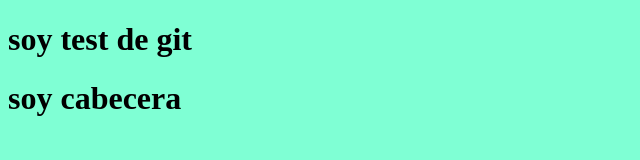
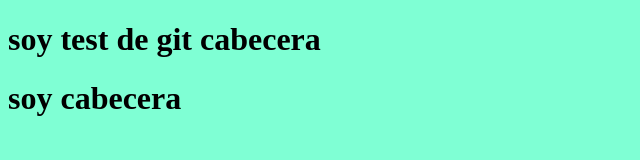
Before and after one commit to fabiohm003/testRemoto, a plain HTML site: page index.html in a window 1280 px wide. Shown: the whole page, without its empty margins (0-640 px from the left). Drawn offline with Linux system fonts and the light colour scheme.

Commit message:
cambios cabecera

```diff
--- a/index.html
+++ b/index.html
@@ -20,9 +20,7 @@
 </head>
 <body>
 
-    <h1>soy test de git</h1>
-
-
+    <h1>soy test de git cabecera</h1>
     <h1>soy cabecera</h1>
 
 </body>
```
Also changed, not shown: historia.txt.
